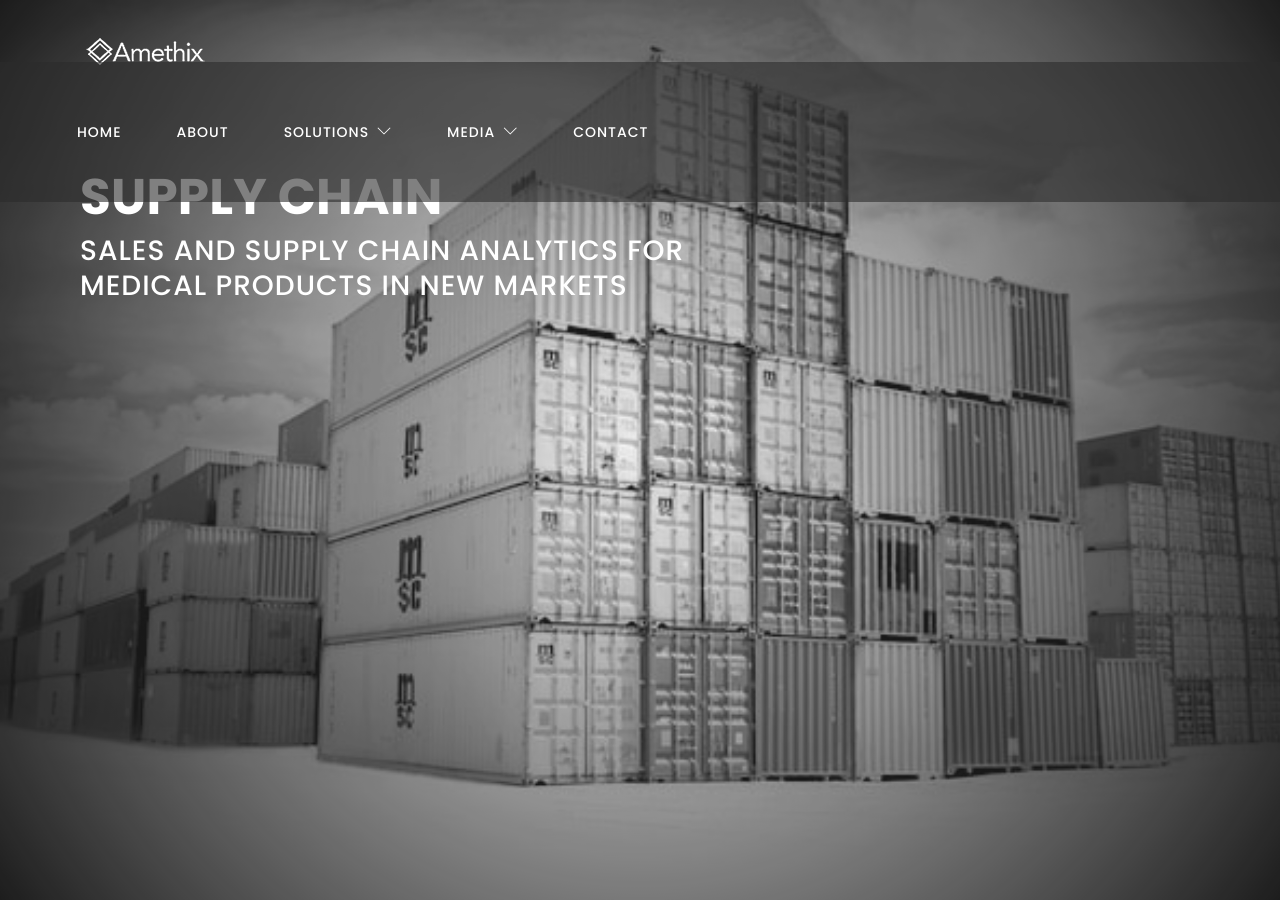
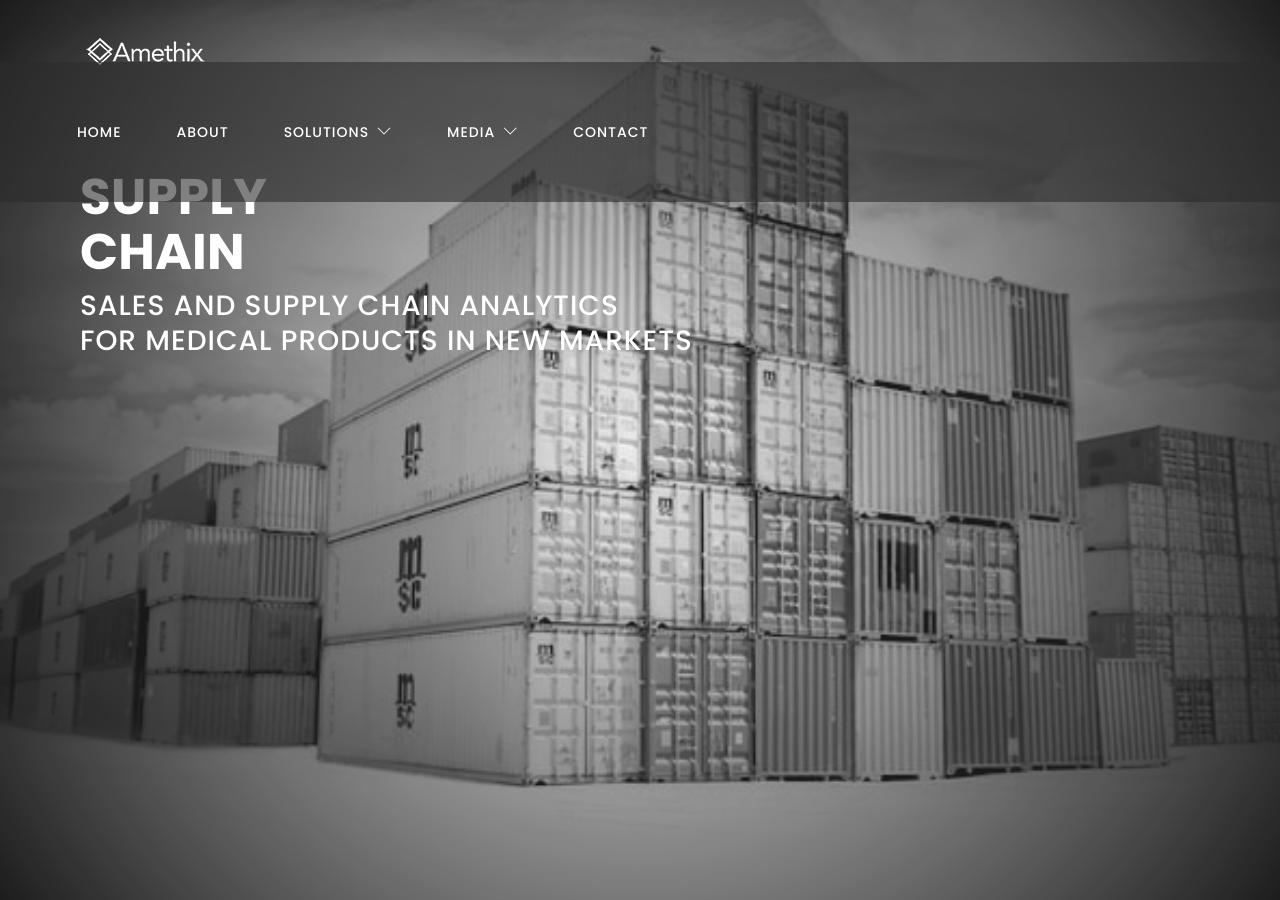
Before and after one commit to fgadaleta/amethix-webpage, a Jekyll site: the page built from _portfolios/supply-chain.md, in a window 1280 px wide and 900 px high. Built offline with Jekyll 4.4.1, drawn with Linux system fonts in a browser that asks for light colours.

```diff
--- a/_includes/hero_area_2.html
+++ b/_includes/hero_area_2.html
@@ -9,6 +9,7 @@
 	background-repeat: no-repeat;
 	overflow: hidden;
 	opacity: 0.9;
+	max-height: 976px;
 	">
 
 	<div class="container">
--- a/_includes/page_header_static.html
+++ b/_includes/page_header_static.html
@@ -4,7 +4,8 @@
   opacity: 0.9;
   background-size: cover;
   background-repeat: no-repeat;
-  overflow: hidden;">
+  overflow: hidden;
+  max-height: 976px;">
 
   <div class="container">
     <div class="row">
--- a/_layouts/portfolio.html
+++ b/_layouts/portfolio.html
@@ -13,6 +13,7 @@
 	background-repeat: no-repeat;
 	overflow: hidden;
 	opacity: 0.9;
+	max-height: 976px;
 	">
 
 	<div class="container">
--- a/_portfolios/supply-chain.md
+++ b/_portfolios/supply-chain.md
@@ -1,9 +1,9 @@
 ---
 layout: portfolio
-title: "Supply Chain"
+title: "Supply <br /> Chain"
 categories: ["supply-chain"]
 thumbnail: "/assets/images/portfolio/supply-portfolio.jpg"
-description: "Sales and supply chain analytics for <br />medical products in new markets"
+description: "Sales and supply chain analytics <br /> for medical products in new markets"
 ---
 
 <div class="row">
```
Also changed, not shown: assets/images/bg/net-bg-4.jpg.
